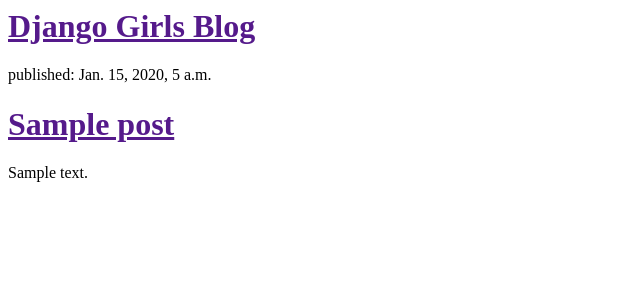
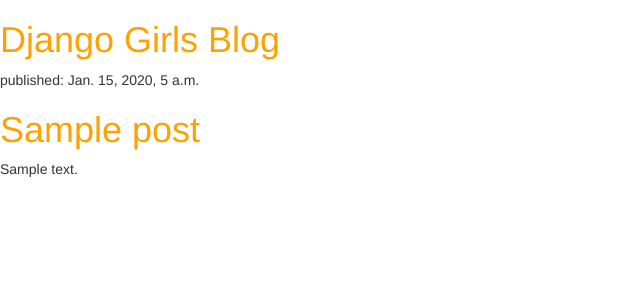
Before and after one commit to josepplloo/my-first-blog, a Django app: template blog/templates/blog/post_list.html in a window 1280 px wide. Shown: the top 300 px of the page, without its empty margins (0-640 px from the left). Run offline with Django 3.2, Linux system fonts and the light colour scheme; the template is opened without the code that fills it: values that come from a table or form of the project are taken from there, others are empty; tables that the repository leaves empty hold one stand-in row (values such as "Sample post"); some libraries are stand-ins or nearby versions.

Commit message:
inicie con los css

```diff
--- /dev/null
+++ b/blog/static/css/blog.css
@@ -0,0 +1,3 @@
+h1 a {
+    color: #FCA205;
+}
--- a/blog/templates/blog/post_list.html
+++ b/blog/templates/blog/post_list.html
@@ -1,10 +1,14 @@
+{% load staticfiles %}
 <html>
     <head>
         <title>Django Girls blog</title>
+        <link rel="stylesheet" href="//maxcdn.bootstrapcdn.com/bootstrap/3.2.0/css/bootstrap.min.css">
+        <link rel="stylesheet" href="//maxcdn.bootstrapcdn.com/bootstrap/3.2.0/css/bootstrap-theme.min.css">
+        <link rel="stylesheet" href="{% static 'css/blog.css' %}">
     </head>
     <body>
         <div>
-            <h1><a href="">Django Girls Blog</a></h1>
+            <h1><a href="/">Django Girls Blog</a></h1>
         </div>
 
         {% for post in posts %}
```
Lines whose indentation alone changed are shown as unchanged.
